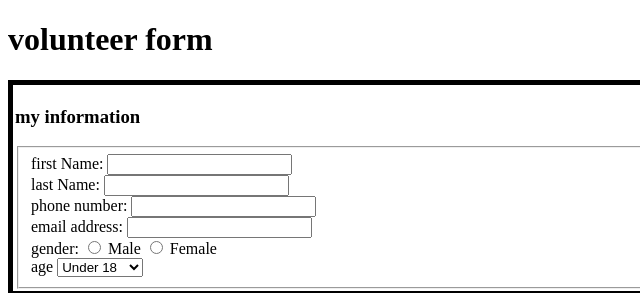
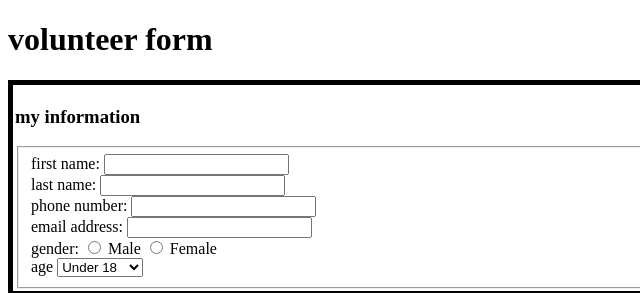
Before and after one commit to jlopez44/lab4, a plain HTML site: page index.html in a window 1280 px wide. Shown: the top 293 px of the page, 0-640 px from the left. Drawn offline with Linux system fonts and the light colour scheme.

Commit message:
fixing errors

```diff
--- a/index.html
+++ b/index.html
@@ -12,12 +12,12 @@
         <h3>my information</h3>
         <fieldset>
           <div>
-            <label>first Name:
+            <label>first name:
               <input type="text" name="f_name_field">
             </label>
           </div>
           <div>
-            <label>last Name:
+            <label>last name:
               <input type="text" name="l_name_field">
             </label>
           </div>
```
